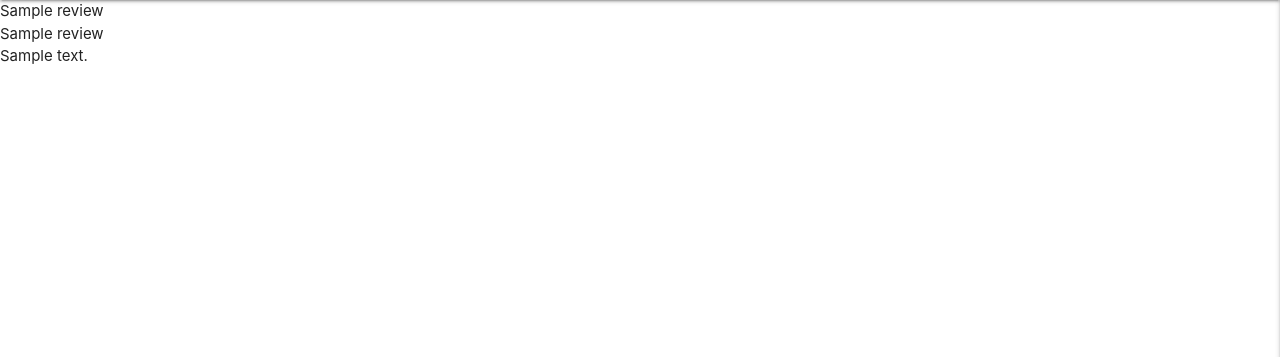
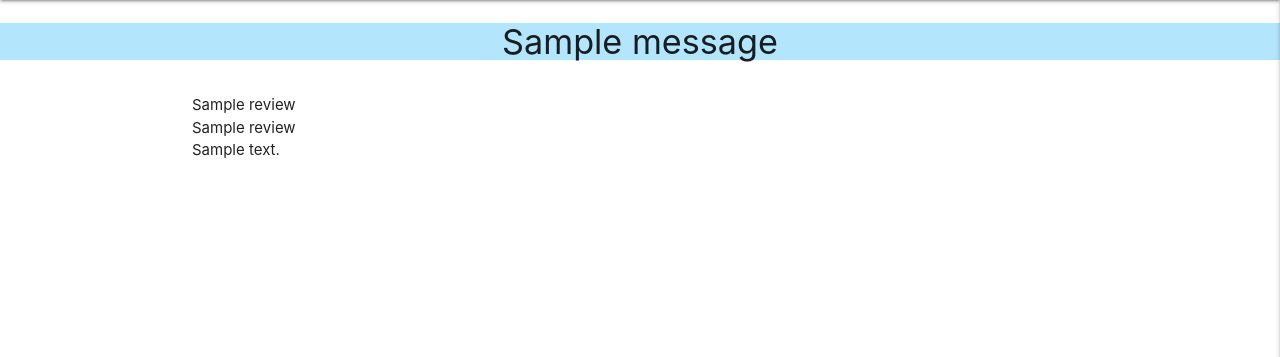
Before and after one commit to bethanyalicehall/ms3-recipe, a Flask app: page / in a window 1280 px wide. Shown: the part 64-421 px from the top of the page. Run offline with Flask 2, Linux system fonts and the light colour scheme; one stand-in notice (Sample message) is shown; a database or web service that is not in the repository returns one stand-in record (values such as "Sample title"); some libraries are stand-ins or nearby versions.

Commit message:
Added flash message display in base.html

```diff
--- a/templates/base.html
+++ b/templates/base.html
@@ -46,8 +46,23 @@
        </ul>
    </header>
 
+   <section>
+    <!-- flash messages -->
+    {% with messages = get_flashed_messages() %}
+        {% if messages %}
+            {% for message in messages %}
+                <div class="row flashes">
+                    <h4 class="light-blue lighten-4 center-align">{{ message }}</h4>
+                </div>
+            {% endfor %}
+        {% endif %}
+    {% endwith %}
+</section>
+
+<main class="container">
     {% block content %}
     {% endblock %}
+</main>
 
     <script src="https://code.jquery.com/jquery-3.6.3.min.js"
         integrity="sha256-pvPw+upLPUjgMXY0G+8O0xUf+/Im1MZjXxxgOcBQBXU=" crossorigin="anonymous"></script>
```
